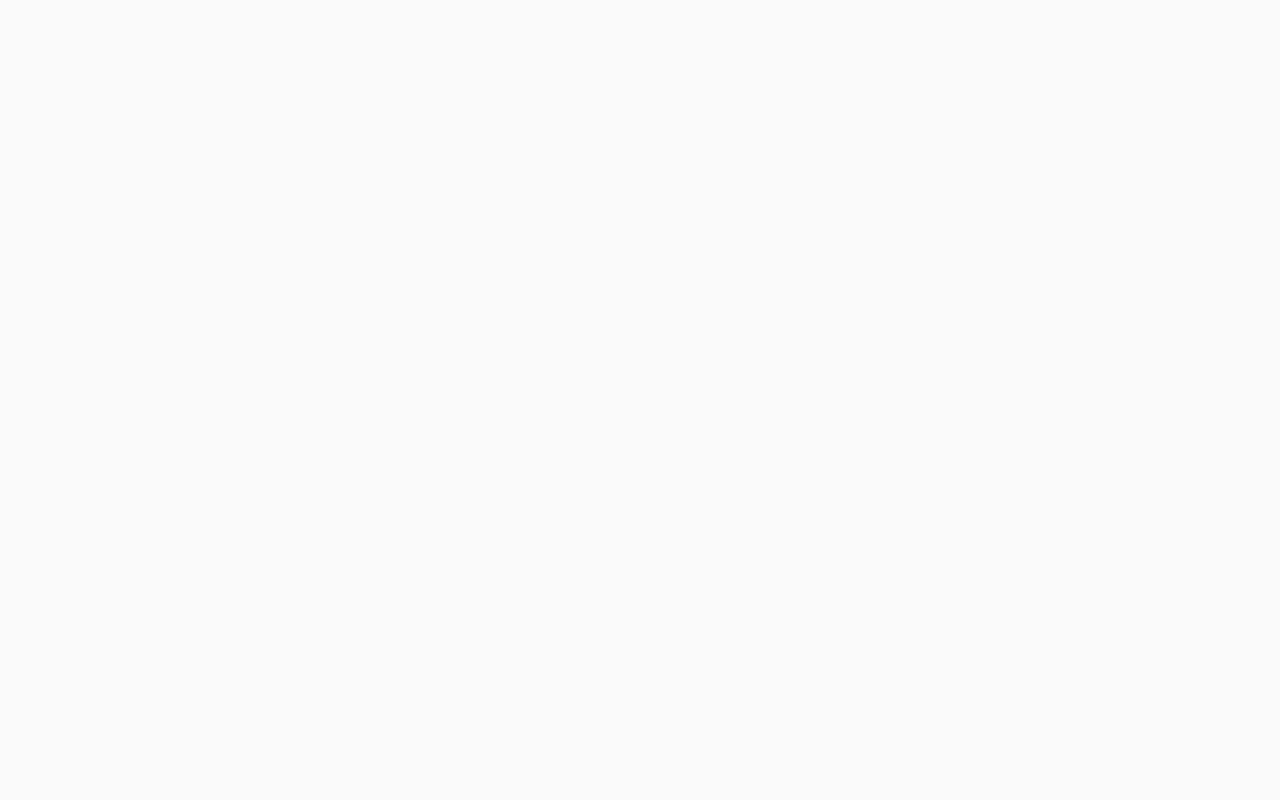
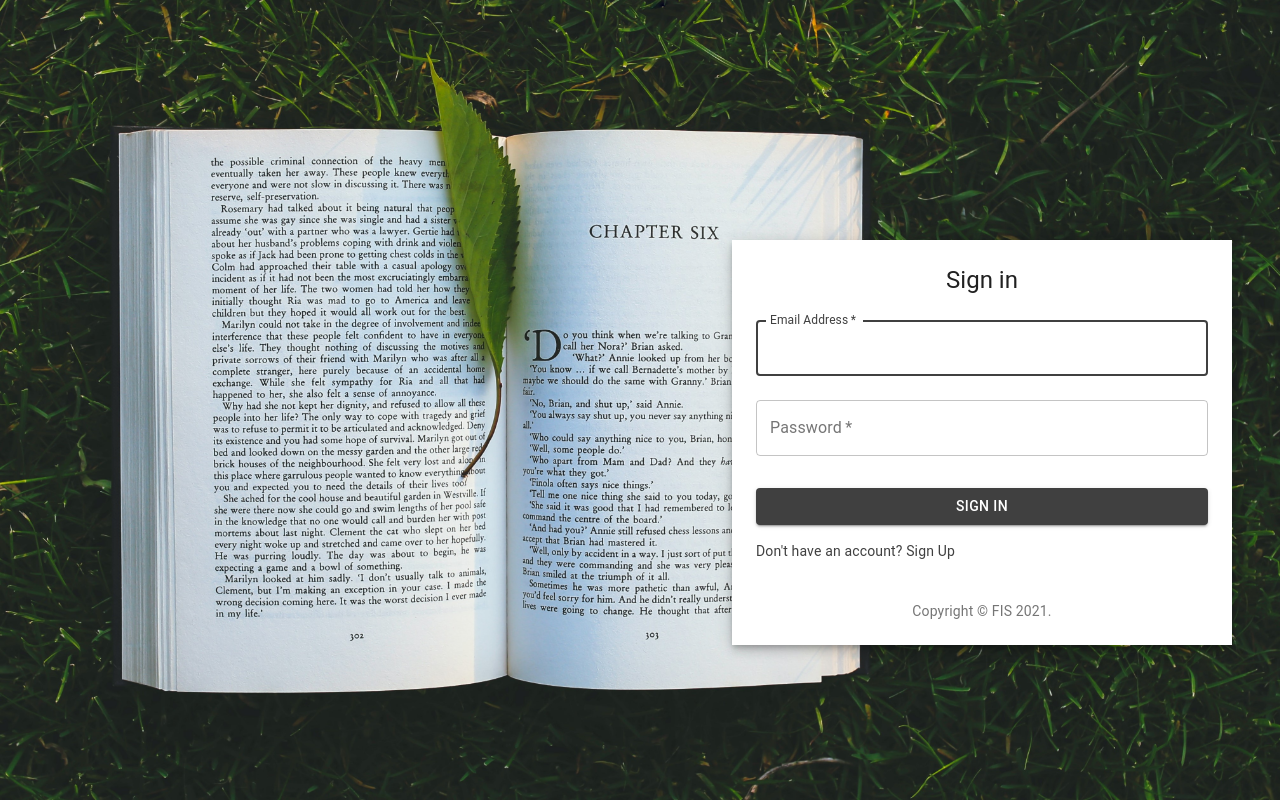
Before and after one commit to fis2021/FIS-Project, a React (Create React App) app in the folder front/: page /app/start/login in a window 1280 px wide. Built offline with nearby package versions, Linux system fonts and the light colour scheme.

Commit message:
Configured landing page. [BC-10]

```diff
--- a/front/src/App.tsx
+++ b/front/src/App.tsx
@@ -1,19 +1,19 @@
-import React from 'react';
-import './App.css';
-import { useTitle } from './utils/utilFunctions';
-import { createMuiTheme, ThemeProvider, CssBaseline } from '@material-ui/core';
-import { Route, Redirect } from 'react-router-dom';
-import { route, urls, startUrl } from './routing/routes';
-import { Content } from './pages/content';
-import { LandingPage } from './pages/start-pages/landing-page';
+import React from "react";
+import "./App.css";
+import { useTitle } from "./utils/utilFunctions";
+import { createMuiTheme, ThemeProvider, CssBaseline } from "@material-ui/core";
+import { Route, Redirect } from "react-router-dom";
+import { route, urls, startUrl } from "./routing/routes";
+import { Content } from "./pages/content";
+import { LandingPage } from "./pages/start-pages/landing-page";
 
 const theme = createMuiTheme({
   palette: {
     type: "light",
-    primary:{
-      main: '#404040'
-    }
-  }
+    primary: {
+      main: "#404040",
+    },
+  },
 });
 
 function App() {
@@ -23,23 +23,20 @@ function App() {
       <ThemeProvider theme={theme}>
         <CssBaseline />
         <Route
-          exact
-          path={route(urls.startPage)}
+          path={route(urls.startPage, ["route"])}
           component={LandingPage}
         />
-        <Route exact path="/">
-                <Redirect to={startUrl()} />
-              </Route>
         <Route
           exact
           path={route(urls.contentPage)}
           component={Content}
         />
+        <Route exact path="/">
+          <Redirect to={startUrl()} />
+        </Route>
       </ThemeProvider>
     </div>
-
   );
 }
 
-
 export default App;
--- a/front/src/pages/start-pages/landing-page.tsx
+++ b/front/src/pages/start-pages/landing-page.tsx
@@ -1,57 +1,80 @@
-import { AppBar, Container, CssBaseline, Drawer, Grid, Toolbar, Typography } from "@material-ui/core";
+import {
+    AppBar,
+    Container,
+    CssBaseline,
+    Drawer,
+    Grid,
+    Toolbar,
+    Typography,
+} from "@material-ui/core";
 import { makeStyles } from "@material-ui/core/styles";
-import React from "react";
+import React, { useState } from "react";
+import { Redirect, Route, Switch } from "react-router-dom";
+import { route, urls } from "../../routing/routes";
+import { LoginModal } from "./login";
+import { SignUpModal } from "./register";
 
 const useStyles = makeStyles((theme) => ({
     root: {
-        minHeight: '100vh',
-        backgroundImage: `url(${process.env.PUBLIC_URL + '/assets/start-image.jpg'})`,
-        backgroundSize: 'cover',
-        backgroundPosition: 'center',
-        backgroundRepeat: 'no-repeat',
+        minHeight: "100vh",
+        backgroundImage: `url(${process.env.PUBLIC_URL + "/assets/start-image.jpg"
+            })`,
+        backgroundSize: "cover",
+        backgroundPosition: "center",
+        backgroundRepeat: "no-repeat",
     },
     grid: {
-        width: '100%',
+        width: "100%",
         margin: 0,
     },
     loginWrapper: {
         marginTop: theme.spacing(30),
-        margin: theme.spacing(6)
-
+        margin: theme.spacing(6),
     },
     title: {
-        color: 'white'
+        color: "white",
     },
     landingLeft: {
         overflow: "auto",
     },
     drawerPaper: {
-        border: 'none',
+        border: "none",
         overflowX: "hidden",
-        maxWidth: '600px',
-        background: 'transparent'
-    }
+        maxWidth: "600px",
+        background: "transparent",
+    },
 }));
 
 export const LandingPage = () => {
     const classes = useStyles();
-
-    return (<div className={classes.root}>
+    return (
+        <div className={classes.root}>
             <Container className={classes.landingLeft}>
-            <Typography variant="h1" className={classes.title}>
-            </Typography>
+                <Typography variant="h1" className={classes.title}></Typography>
             </Container>
             <Drawer
                 variant="permanent"
                 open={true}
-            anchor='right'
+                anchor="right"
                 classes={{
                     paper: classes.drawerPaper,
                 }}
                 transitionDuration={2}
             >
                 <div className={classes.loginWrapper}>
+                    <Switch>
+                        <Route
+                            path={route(urls.loginPage)}
+                            component={LoginModal}
+                        />
+                        <Route
+                            path={route(urls.registerPage)}
+                            component={SignUpModal}
+                        />
+                        <Redirect to={urls.loginPage()} />
+                    </Switch>
                 </div>
             </Drawer>
-    </div >)
-}
+        </div>
+    );
+};
--- /dev/null
+++ b/front/src/pages/start-pages/login.tsx
@@ -0,0 +1,112 @@
+import { Box, Button, Checkbox, FormControlLabel, Grid, Link, makeStyles, Paper, TextField, Typography } from "@material-ui/core";
+import { Form, Formik } from "formik";
+import React from "react";
+
+function Copyright() {
+    return (
+        <Typography variant="body2" color="textSecondary" align="center">
+            {'Copyright © '}
+            <Link color="inherit">
+                FIS
+        </Link>{' '}
+            {new Date().getFullYear()}
+            {'.'}
+        </Typography>
+    );
+}
+
+const useStyles = makeStyles((theme) => ({
+    root: {
+        height: '100vh',
+    },
+    paper: {
+        padding: theme.spacing(3),
+        display: 'flex',
+        flexDirection: 'column',
+        alignItems: 'center',
+        maxWidth: '500px'
+    },
+    form: {
+        width: '100%', // Fix IE 11 issue.
+        marginTop: theme.spacing(1),
+    },
+    submit: {
+        margin: theme.spacing(3, 0, 2),
+    },
+}));
+
+export type LoginForm = {
+    email: string;
+    password: string;
+};
+
+export const LoginModal = () => {
+    const classes = useStyles();
+
+    const initialValues = {
+        email: "",
+        password: "",
+    };
+
+    const onSubmit = async (credentials: LoginForm) => {
+
+    }
+
+    return (<Formik initialValues={initialValues} onSubmit={onSubmit}>
+        {({ handleChange }) => {
+            return (
+                <Grid item xs={12} component={Paper} elevation={6} square>
+                    <div className={classes.paper}>
+                        <Typography component="h1" variant="h5">
+                            Sign in
+                        </Typography>
+                        <Form className={classes.form} noValidate>
+                            <TextField
+                                variant="outlined"
+                                margin="normal"
+                                required
+                                fullWidth
+                                id="email"
+                                label="Email Address"
+                                name="email"
+                                autoFocus
+                                onChange={handleChange}
+                            />
+                            <TextField
+                                variant="outlined"
+                                margin="normal"
+                                required
+                                fullWidth
+                                name="password"
+                                label="Password"
+                                type="password"
+                                id="password"
+                                onChange={handleChange}
+                            />
+                            <Button
+                                type="submit"
+                                fullWidth
+                                variant="contained"
+                                color="primary"
+                                className={classes.submit}
+                            >
+                                Sign In
+                            </Button>
+                            <Grid container>
+                                <Grid item>
+                                    <Link href="/app/start/register" variant="body2" >
+                                        {"Don't have an account? Sign Up"}
+                                    </Link>
+                                </Grid>
+                            </Grid>
+                            <Box mt={5}>
+                                <Copyright />
+                            </Box>
+                        </Form>
+                    </div>
+                </Grid>
+            );
+        }}
+    </Formik>
+    );
+};
--- /dev/null
+++ b/front/src/pages/start-pages/register.tsx
@@ -0,0 +1,155 @@
+import React from 'react';
+import { Box, Button, Checkbox, FormControlLabel, Grid, Link, makeStyles, Paper, TextField, Typography } from "@material-ui/core";
+import CssBaseline from '@material-ui/core/CssBaseline';
+import Container from '@material-ui/core/Container';
+import { Formik } from 'formik';
+
+function Copyright() {
+  return (
+    <Typography variant="body2" color="textSecondary" align="center">
+      {'Copyright © '}
+      <Link color="inherit">
+        FIS
+        </Link>{' '}
+      {new Date().getFullYear()}
+      {'.'}
+    </Typography>
+  );
+}
+
+export type RegisterForm = {
+  email: string;
+  password: string;
+  firstName: string;
+  lastName: string;
+}
+
+const useStyles = makeStyles((theme) => ({
+  root: {
+    height: '100vh',
+  },
+  paper: {
+    padding: theme.spacing(3),
+    display: 'flex',
+    flexDirection: 'column',
+    alignItems: 'center',
+    maxWidth: '500px'
+  },
+  form: {
+    width: '100%', // Fix IE 11 issue.
+    marginTop: theme.spacing(1),
+  },
+  submit: {
+    margin: theme.spacing(3, 0, 2),
+  },
+}));
+
+export const SignUpModal = () => {
+  const classes = useStyles();
+
+  const initialValues = {
+    email: "",
+    password: "",
+    firstName: "",
+    lastName: "",
+  };
+
+
+  const onSubmit = async (credentials: RegisterForm) => {
+
+  }
+
+  (<Formik initialValues={initialValues} onSubmit={onSubmit}>
+    {({ handleChange }) => {
+      return (
+        <Grid item xs={12} component={Paper} elevation={6} square>
+          <CssBaseline />
+          <div className={classes.paper}>
+            <Typography component="h1" variant="h5">
+              Sign up
+        </Typography>
+            <form className={classes.form} noValidate>
+              <Grid container spacing={2}>
+                <Grid item xs={12} sm={6}>
+                  <TextField
+                    autoComplete="fname"
+                    name="firstName"
+                    variant="outlined"
+                    required
+                    fullWidth
+                    id="firstName"
+                    label="First Name"
+                    autoFocus
+                  />
+                </Grid>
+                <Grid item xs={12} sm={6}>
+                  <TextField
+                    variant="outlined"
+                    required
+                    fullWidth
+                    id="lastName"
+                    label="Last Name"
+                    name="lastName"
+                    autoComplete="lname"
+                  />
+                </Grid>
+                <Grid item xs={12}>
+                  <TextField
+                    variant="outlined"
+                    margin="normal"
+                    required
+                    fullWidth
+                    id="email"
+                    label="Email Address"
+                    name="email"
+                    autoFocus
+                    onChange={handleChange}
+                  />
+                </Grid>
+                <Grid item xs={12}>
+                  <TextField
+                    variant="outlined"
+                    margin="normal"
+                    required
+                    fullWidth
+                    name="password"
+                    label="Password"
+                    type="password"
+                    id="password"
+                    onChange={handleChange}
+                  />
+                </Grid>
+                <Grid item xs={12}>
+                  <FormControlLabel
+                    control={<Checkbox value="allowExtraEmails" color="primary" />}
+                    label="I want to receive a 10 this semester."
+                  />
+                </Grid>
+              </Grid>
+              <Button
+                type="submit"
+                fullWidth
+                variant="contained"
+                color="primary"
+                className={classes.submit}
+              >
+                Sign Up
+          </Button>
+              <Grid container justify="flex-end">
+                <Grid item>
+                  <Link href="/app/start/login" variant="body2">
+                    Already have an account? Sign in
+              </Link>
+                </Grid>
+              </Grid>
+            </form>
+          </div>
+          <Box mt={5}>
+            <Copyright />
+          </Box>
+        </Grid>
+      );
+    }}
+  </Formik>
+  );
+};
--- a/front/src/routing/routes.ts
+++ b/front/src/routing/routes.ts
@@ -1,18 +1,20 @@
 import { useHistory } from "react-router-dom";
 
 export const urls = {
-    startPage: () => "/app/start",
+    startPage: (p: { route: string }) => `/app/start/${p.route}`,
 
+    loginPage: () => "/app/start/login",
+    registerPage: () => "/app/start/register",
     contentPage: () => "/app/content",
 };
 
-export const startUrl = urls.startPage;
+export const startUrl = urls.loginPage;
 
 export function useRouting() {
     const history = useHistory();
 
     function routeTo(fn: () => string): void;
-    function routeTo<T>(fn: (p:T) => string, params: T): void;
+    function routeTo<T>(fn: (p: T) => string, params: T): void;
     function routeTo<T>(fn: (p?: T) => string, params?: T) {
         history.push(fn(params));
     }
```
Also changed, not shown: front/src/App.css (+0 -35 lines). Lines whose indentation alone changed are shown as unchanged.
